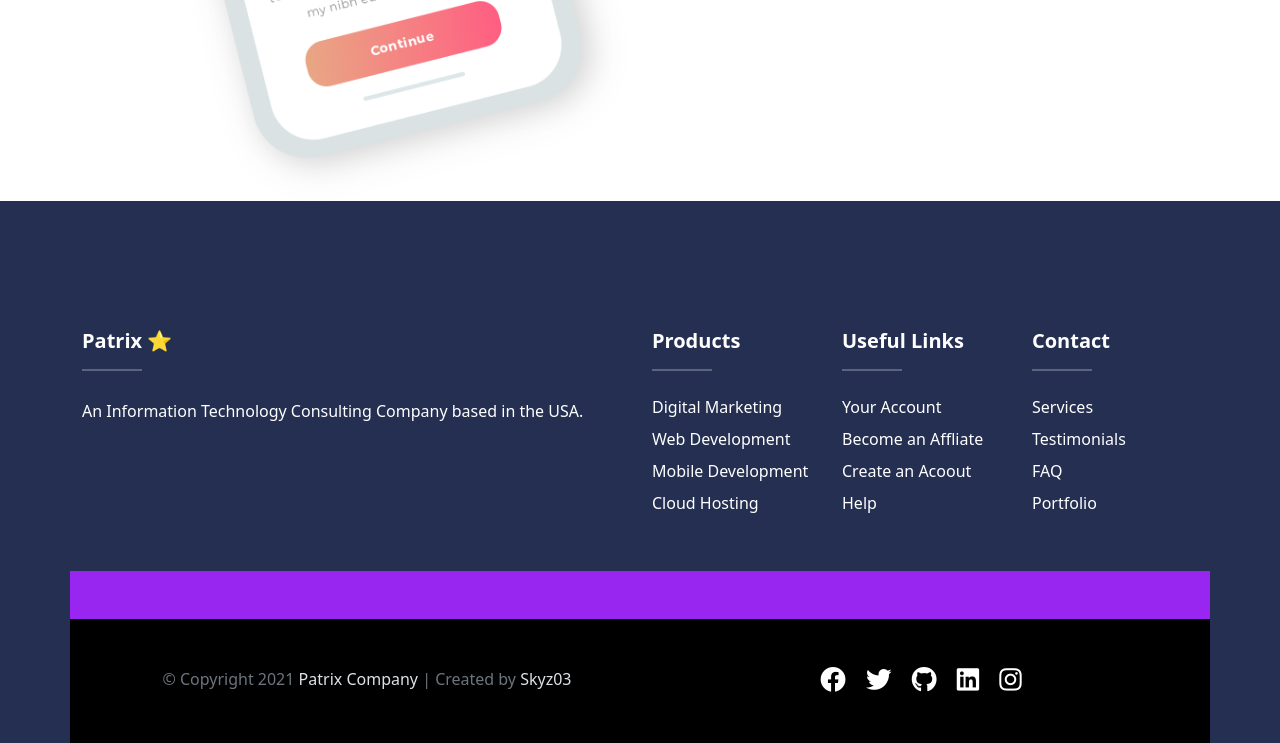
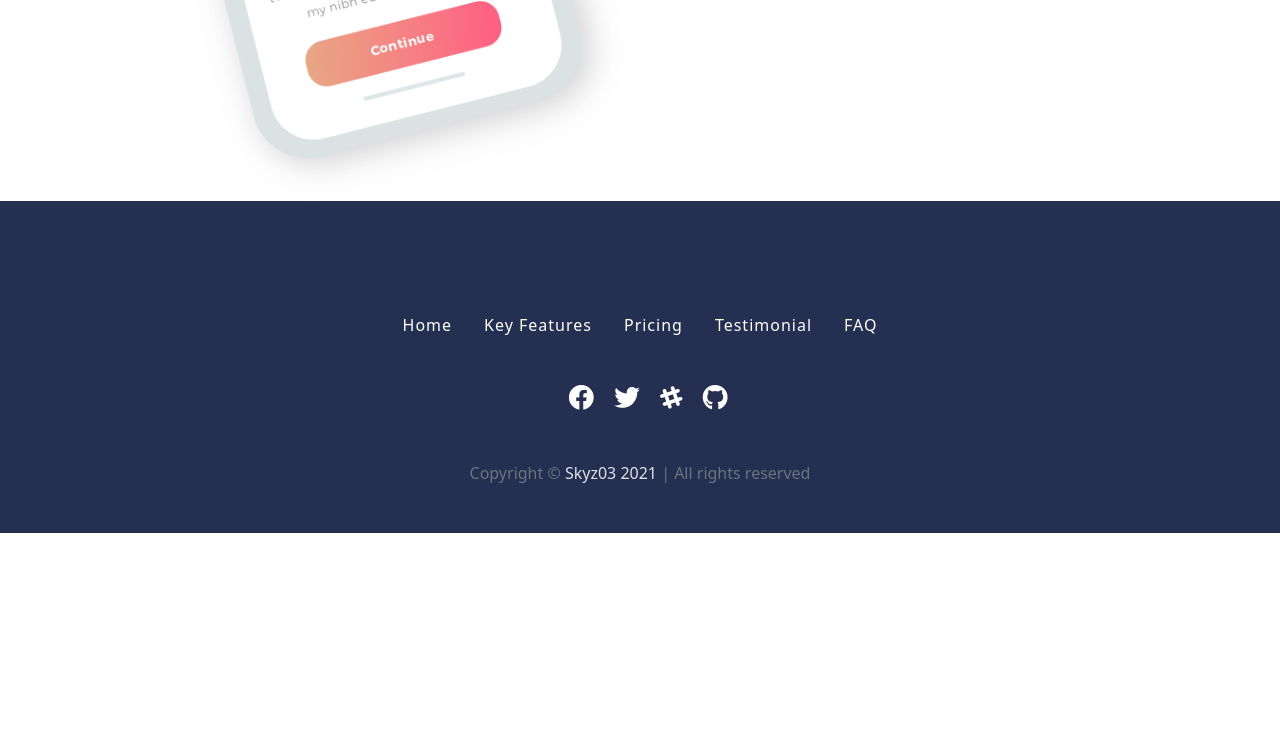
Before and after one commit to Skyz03/af_themes, a website: page index.html in a window 1280 px wide. Shown: the part 1945-2688 px from the top of the page. After the commit the page ends 2478 px from the top, so only its background shows below. Drawn offline with Linux system fonts and the light colour scheme.

Commit message:
Updates in the footer section

```diff
--- a/index.html
+++ b/index.html
@@ -195,90 +195,43 @@
 
         <!-- Start the company cotent info  -->
 
-        <div class="container mt-5">
-          <div class="row text-white justify-content-center mt-3 pb-3">
-            <div class="col-12 col-sm-6 col-lg-6   mx-auto">
-              <h5 class="text-capitalize fw-bold">
-                Patrix ⭐
-              </h5>
-              <hr class="bg-white display-inline-block mb-4" style="width: 60px; height: 2px;">
-              <p class="lh-lg">
-                An Information Technology Consulting Company based in the USA.
-              </p>
-            </div>
 
-            <div class="col-12 col-sm-6 col-lg-2 mb-4  mx-auto">
-              <h5 class="text-capitalize fw-bold">
-                Products
-              </h5>
-              <hr class="bg-white display-inline-block mb-4" style="width: 60px; height: 2px;">
-              <ul class="list-inline company-list ">
-                <li><a href="#">Digital Marketing</a></li>
-                <li><a href="#">Web Development</a></li>
-                <li><a href="#">Mobile Development</a></li>
-                <li><a href="#">Cloud Hosting</a></li>
-              </ul>
-            </div>
-
-            <div class="col-12 col-sm-6 col-lg-2 mb-4  mx-auto">
-              <h5 class="text-capitalize fw-bold">
-                Useful Links
-              </h5>
-              <hr class="bg-white display-inline-block mb-4" style="width: 60px; height: 2px;">
-              <ul class="list-inline company-list ">
-                <li><a href="#">Your Account</a></li>
-                <li><a href="#">Become an Affliate</a></li>
-                <li><a href="#">Create an Acoout</a></li>
-                <li><a href="#">Help</a></li>
-              </ul>
-            </div>
-
-            <div class="col-12 col-sm-6 col-lg-2 mb-4 mx-auto">
-              <h5 class="text-capitalize fw-bold">
-                Contact
-              </h5>
-              <hr class="bg-white display-inline-block mb-4" style="width: 60px; height: 2px;">
-              <ul class="list-inline company-list ">
-                <li><a href="#services">Services</a></li>
-                <li><a href="#testimonials">Testimonials</a></li>
-                <li><a href="#faq">FAQ</a></li>
-                <li><a href="#portfolio">Portfolio</a></li>
+        <div class="col-12 col-sm-6 col-md-6 col-lg-12 mt-5 mb-4 mx-auto">
+          <ul class="list-inline company-list d-flex justify-content-center">
+            <li><a href="#services">Home</a></li>
+            <li><a href="#testimonials">Key Features</a></li>
+            <li><a href="#faq">Pricing</a></li>
+            <li><a href="#portfolio">Testimonial</a></li>
+            <li><a href="#portfolio">FAQ</a></li>
           </ul>
         </div>
 
       </div>
     </div>
 
-        <!-- Start of Social Media Content  -->
-        <div class="footer-sm" style="background-color: #9926f0;">
+    <!-- Strat of the social media section  -->
+
+
+    <!-- Start the Copy right info  -->
+
+    <div class="footer-bottom">
       <div class="container">
-            <div class="row py-4 text-center text-white">
+        <div class="row text-center text-white d-flex flex-column justify-content-center align-items-center">
 
+          <div class="footer-sm col-lg-12 col-md-12 pb-5">
+            <a href="#"><i class="fab fa-facebook"></i></a>
+            <a href="#"><i class="fab fa-twitter"></i></a>
+            <a href="#"><i class="fab fa-slack-hash"></i></a>
+            <a href="#"><i class="fab fa-github"></i></a>
           </div>
+
+          <div class="col-lg-6 col-md-6 pb-5">
+            <div class="footer-bottom__copyright">
+              Copyright &COPY; <a href="https://github.com/Skyz03">Skyz03 2021</a> | All rights reserved
             </div>
           </div>
 
 
-        <!-- Start the Copy right info  -->
-
-        <div class="footer-bottom pt-5 pb-5">
-          <div class="container">
-            <div class="row text-center text-white">
-
-              <div class="col-lg-6 col-md-6">
-                <div class="footer-bottom__copyright">
-                  &COPY; Copyright 2021 <a href="#home">Patrix Company</a> | Created by <a
-                    href="https://github.com/Skyz03">Skyz03</a>
-                </div>
-              </div>
-
-              <div class="footer-sm col-lg-6 col-md-6">
-                <a href="#"><i class="fab fa-facebook"></i></a>
-                <a href="#"><i class="fab fa-twitter"></i></a>
-                <a href="#"><i class="fab fa-github"></i></a>
-                <a href="#"><i class="fab fa-linkedin"></i></a>
-                <a href="#"><i class="fab fa-instagram"></i></a>
-              </div>
 
         </div>
       </div>
--- a/scss/sections/_footer.scss
+++ b/scss/sections/_footer.scss
@@ -4,46 +4,6 @@
 .footer {
   padding-top: 1rem;
   background-color: $text-blue;
-}
-
-// Style the contact Box
-.contact-box {
-  position: relative;
-
-  &__icon {
-    width: 2rem;
-    stroke: $white;
-    padding-top: 0.5rem;
-
-    @include media-breakpoint-up(sm) {
-      width: 4rem;
-    }
-  }
-
-  &__info {
-    padding: 0.4rem;
-    font-weight: 600;
-
-    &--title {
-      color: $white;
-      text-decoration: none;
-      font-size: 1rem;
-
-      @include media-breakpoint-up(sm) {
-        font-size: 1.4rem;
-      }
-    }
-
-    &--subtitle {
-      font-size: 0.8rem;
-      color: $white;
-      text-decoration: none;
-
-      @include media-breakpoint-up(sm) {
-        font-size: 1rem;
-      }
-    }
-  }
 }
 
 // Style the socil media content
@@ -80,6 +40,9 @@
     a {
       color: $white;
       text-decoration: none;
+      margin: 0 1rem;
+      font-weight: 500;
+      letter-spacing: 1px;
 
       &:hover {
         font-weight: 700;
@@ -90,8 +53,6 @@
 
 // Footer CopyRight
 .footer-bottom {
-  background-color: $black;
-
   &__copyright {
     color: $gray-600;
     font-weight: 400;
```
Also changed, not shown: assets/css/style.css, 1 other file. Lines whose indentation alone changed are shown as unchanged.
